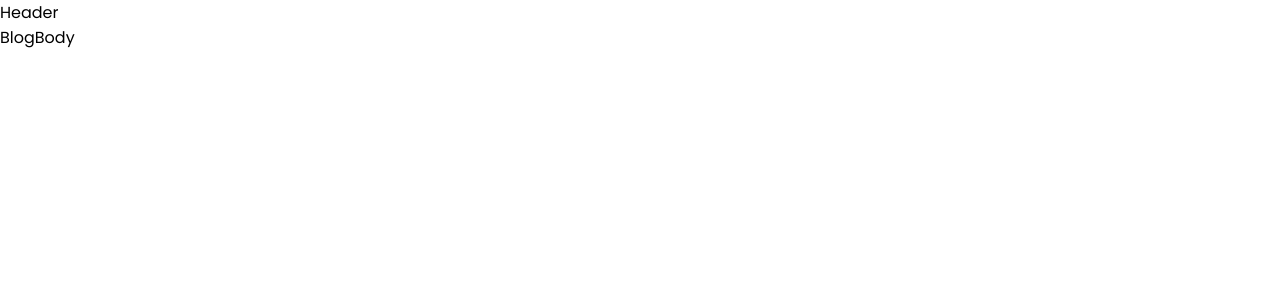
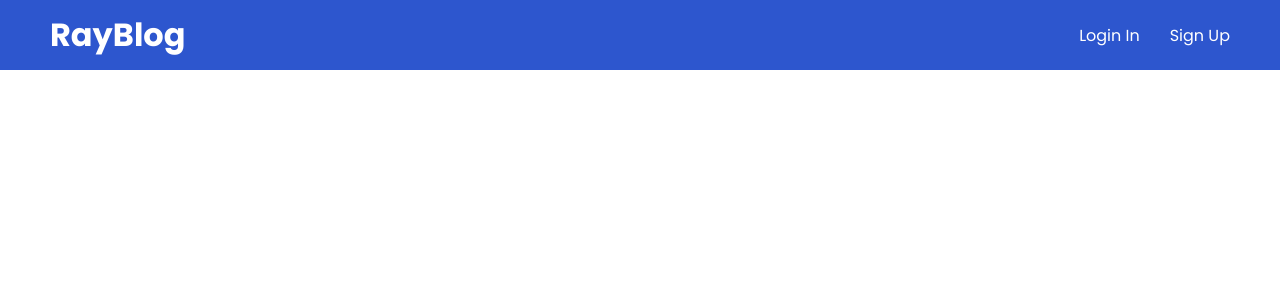
Before and after one commit to raymondcolor/RayBlog, a React (Create React App) app: page /blog in a window 1280 px wide. Shown: the top 300 px of the page. Built offline with nearby package versions, Linux system fonts and the light colour scheme; no server answers; the database is empty.

Commit message:
Add navbar to view blog page and passed setshow props

```diff
--- a/src/App.js
+++ b/src/App.js
@@ -42,7 +42,7 @@ function App() {
             }
           />
           <Route path='/myblogs' element={<MyBlogs setShow={setShow} />} />
-          <Route path='/blog' element={<ViewBlog />} />
+          <Route path='/blog' element={<ViewBlog setShow={setShow}/>} />
           <Route path='*' element={<PageNotFound />} />
         </Routes>
       </Router>
--- a/src/Pages/ViewBlog.jsx
+++ b/src/Pages/ViewBlog.jsx
@@ -1,9 +1,11 @@
 import React from 'react';
 import Header from '../componets/viewBlog/Header';
 import BlogBody from '../componets/viewBlog/BlogBody';
+import NavBar from '../componets/navBar/NavBar'
 
-const ViewBlog = () => {
+const ViewBlog = ({setShow}) => {
   return <div>
+    <NavBar setShow={setShow}/>
     <Header />
     <BlogBody/>
   </div>;
--- a/src/componets/viewBlog/Header.jsx
+++ b/src/componets/viewBlog/Header.jsx
@@ -1,5 +1,6 @@
 import React from 'react';
 import './viewblog.scss';
+
 
 const Header = () => {
   return <div>Header</div>;
```
